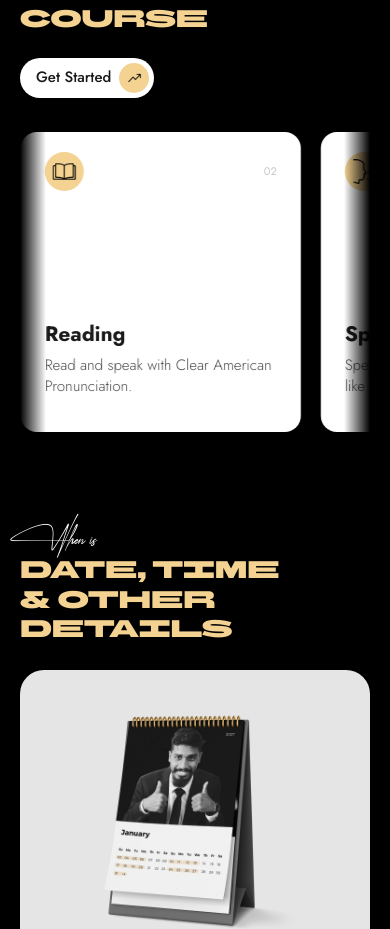
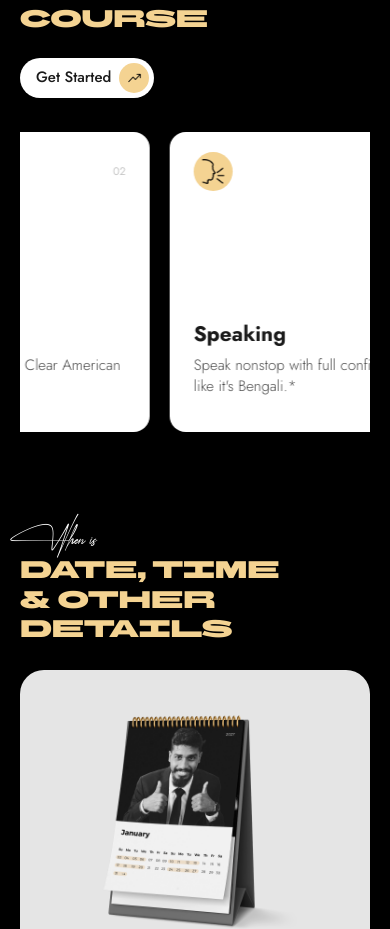
Before and after one commit to AsifMahadi1/school-of-mastery, a Next.js app: page / in a window 390 px wide. Shown: the part 1065-1994 px from the top of the page. Built offline with nearby package versions, Linux system fonts and the light colour scheme.

Commit message:
Course cards: stepped carousel (slide in, rest, next) with hard edges

```diff
--- a/components/CourseCardRow.tsx
+++ b/components/CourseCardRow.tsx
@@ -1,58 +1,56 @@
 "use client";
 
 import Image from "next/image";
-import { useCallback, useEffect, useRef, useState, type CSSProperties } from "react";
+import { useEffect, useRef, useState, type CSSProperties } from "react";
 import { courseCards } from "@/lib/courseCards";
 
 /**
- * Course card row — an auto-scrolling marquee (right→left), the same behaviour
- * as the video strip: the cards stream past, a card arriving from the right
- * fades in over the edge ramp, and once the last card has come on screen the row
- * is back at the start with no visible jump (the reset lives inside the loop —
- * the track translates by exactly one set width per cycle).
+ * Course card row — a STEPPED carousel: one card slides in, the row rests, then
+ * the next card slides in. Once the last card has come on screen the row is
+ * back at the start — the reset is instant and invisible, because shifting by
+ * exactly one set width shows the identical picture.
  *
- * Boss: 'কার্ডগুলো ডান থেকে বামে সোয়াইপ করে করে আসবে। শেষেরটা স্ক্রিনে চলে আসলে,
- * আবার শুরু থেকে শুরু হবে।'
+ * Boss: 'নতুন নতুন একটা স্ক্রিনে আসবে এবং থেমে যাবে, আবার আরেকটা আসবে' — so this is
+ * NOT the continuous marquee the video strip uses, and the row keeps HARD edges
+ * (no fade) inside the content column's bounds.
  *
- * The mechanics live in globals.css (`.marquee*`): one set is measured,
- * duplicated enough times to cover two viewports, and the loop duration follows
- * from that width so the speed stays constant at any size. The row pauses on
- * hover, keyboard focus, drag and while off-screen, and with
- * prefers-reduced-motion it becomes a plain swipeable scroller instead.
+ * Mechanics: one card width + gap is measured, enough duplicate sets are
+ * rendered to cover the viewport twice over, and a timer advances one card per
+ * STEP_MOVE_MS + STEP_HOLD_MS. The row rests while hovered or focused (so a card
+ * can be read) and while off-screen (no wasted timers); with
+ * prefers-reduced-motion it never advances and becomes a plain swipeable
+ * scroller instead.
  *
  * The row is also the scroll-reveal group, so it reveals every card (with its
- * stagger) when it arrives — including the ones clipped outside the viewport.
+ * stagger) when it arrives — including the ones outside the viewport.
  */
 
-/** Marquee speed in px per second — the single value to tune. */
-const SPEED_PX_PER_SECOND = 44;
-
+/** How long one step takes to slide. */
+const STEP_MOVE_MS = 750;
+/** How long the row rests on a card before the next step. */
+const STEP_HOLD_MS = 2600;
+/** Soft landing for each step. */
+const STEP_EASE = "cubic-bezier(0.22, 0.61, 0.36, 1)";
 /** Sets in the markup before the first measurement (SSR + first paint). */
 const INITIAL_SETS = 3;
-
-/** Pause held after a drag is released, before the marquee resumes. */
-const RESUME_DELAY_MS = 900;
 
 export default function CourseCardRow() {
   const viewportRef = useRef<HTMLDivElement>(null);
   const trackRef = useRef<HTMLDivElement>(null);
-  const dragRef = useRef({ startX: 0 });
-  const resumeTimer = useRef<number | null>(null);
 
+  const [step, setStep] = useState(0);
+  const [stepWidth, setStepWidth] = useState(0);
   const [sets, setSets] = useState(INITIAL_SETS);
-  const [setWidth, setSetWidth] = useState(0);
-  const [dragging, setDragging] = useState(false);
-  const [dragX, setDragX] = useState(0);
-  const [cooldown, setCooldown] = useState(false);
+  const [instant, setInstant] = useState(false);
   const [offscreen, setOffscreen] = useState(false);
+  const [engaged, setEngaged] = useState(false);
   const [reducedMotion, setReducedMotion] = useState(false);
 
-  /** The marquee is paused as long as any of these hold (CSS adds hover/focus). */
-  const paused = offscreen || dragging || cooldown;
-  const duration = setWidth > 0 ? setWidth / SPEED_PX_PER_SECOND : 0;
+  const perSet = courseCards.length;
+  const resting = offscreen || engaged || reducedMotion || stepWidth === 0;
 
   /* ------------------------------------------------------------------ *
-   * Reduced motion: no marquee at all, the row stays a native scroller.
+   * Reduced motion: no stepping at all, the row stays a native scroller.
    * ------------------------------------------------------------------ */
   useEffect(() => {
     const query = window.matchMedia("(prefers-reduced-motion: reduce)");
@@ -63,19 +61,23 @@ export default function CourseCardRow() {
   }, []);
 
   /* ------------------------------------------------------------------ *
-   * Measure one set (cards + their gaps) and keep enough duplicate sets to
-   * cover the viewport twice over. The speed then follows from that width.
+   * Measure one step (card + gap) and keep enough duplicate sets to cover the
+   * viewport twice over, so a step never runs out of cards on the right.
    * ------------------------------------------------------------------ */
   useEffect(() => {
-    const firstSet = trackRef.current?.querySelector<HTMLElement>("[data-set]");
-    if (!firstSet) return;
+    const track = trackRef.current;
+    if (!track) return;
 
     const measure = () => {
-      const gap = Number.parseFloat(getComputedStyle(firstSet).columnGap) || 0;
-      const width = firstSet.offsetWidth + gap;
-      if (width <= 0) return;
-      setSetWidth(width);
-      setSets(Math.max(2, Math.ceil((window.innerWidth * 2) / width) + 1));
+      const set = track.querySelector<HTMLElement>("[data-set]");
+      const card = track.querySelector<HTMLElement>("[data-set] > li");
+      if (!set || !card) return;
+      const gap = Number.parseFloat(getComputedStyle(set).columnGap) || 0;
+      const width = card.offsetWidth + gap;
+      const setWidth = set.offsetWidth + gap;
+      if (width <= 0 || setWidth <= 0) return;
+      setStepWidth(width);
+      setSets(Math.max(2, Math.ceil((window.innerWidth * 2) / setWidth) + 1));
     };
 
     measure();
@@ -97,99 +99,53 @@ export default function CourseCardRow() {
   }, []);
 
   /* ------------------------------------------------------------------ *
-   * Drag: pause while held, resume a moment after release.
+   * The step timer: one card per MOVE + HOLD, landing on card boundaries.
    * ------------------------------------------------------------------ */
-  const scheduleResume = useCallback((delay = RESUME_DELAY_MS) => {
-    if (resumeTimer.current !== null) window.clearTimeout(resumeTimer.current);
-    setCooldown(true);
-    resumeTimer.current = window.setTimeout(() => {
-      resumeTimer.current = null;
-      setCooldown(false);
-    }, delay);
-  }, []);
+  useEffect(() => {
+    if (resting) return;
+    const timer = window.setInterval(() => {
+      setStep((current) => (current >= perSet ? current : current + 1));
+    }, STEP_MOVE_MS + STEP_HOLD_MS);
+    return () => window.clearInterval(timer);
+  }, [resting, perSet]);
 
-  useEffect(
-    () => () => {
-      if (resumeTimer.current !== null) window.clearTimeout(resumeTimer.current);
-    },
-    [],
-  );
-
-  const onPointerDown = useCallback(
-    (event: React.PointerEvent<HTMLDivElement>) => {
-      if (reducedMotion) return; // native scrolling owns the row in that case
-      if (event.pointerType === "mouse" && event.button !== 0) return;
-      if (resumeTimer.current !== null) {
-        window.clearTimeout(resumeTimer.current);
-        resumeTimer.current = null;
-      }
-      setCooldown(false);
-      dragRef.current = { startX: event.clientX };
-      setDragging(true);
-    },
-    [reducedMotion],
-  );
-
-  const endDrag = useCallback(() => {
-    setDragging(false);
-    setDragX(0);
-    scheduleResume();
-  }, [scheduleResume]);
-
-  /* Pointer capture would swallow interactions on the cards, so the drag
-   * listens on the window instead: it keeps working when the pointer leaves. */
+  /* ------------------------------------------------------------------ *
+   * End of a set: jump back to the start with no transition — one set width
+   * later the picture is identical, so nothing is seen.
+   * ------------------------------------------------------------------ */
   useEffect(() => {
-    if (!dragging) return;
-
-    const onMove = (event: PointerEvent) => {
-      const dx = event.clientX - dragRef.current.startX;
-      // left: up to one full set; right: a short rubber band past the start
-      const limit = setWidth > 0 ? setWidth : 0;
-      setDragX(Math.max(-limit, Math.min(dx, limit * 0.35)));
-    };
-    const onEnd = () => endDrag();
-
-    window.addEventListener("pointermove", onMove, { passive: true });
-    window.addEventListener("pointerup", onEnd);
-    window.addEventListener("pointercancel", onEnd);
-    return () => {
-      window.removeEventListener("pointermove", onMove);
-      window.removeEventListener("pointerup", onEnd);
-      window.removeEventListener("pointercancel", onEnd);
-    };
-  }, [dragging, endDrag, setWidth]);
+    if (step !== perSet) return;
+    const timer = window.setTimeout(() => {
+      setInstant(true);
+      setStep(0);
+      // two frames: one to paint the un-transitioned jump, one to re-arm
+      window.requestAnimationFrame(() => window.requestAnimationFrame(() => setInstant(false)));
+    }, STEP_MOVE_MS + 60);
+    return () => window.clearTimeout(timer);
+  }, [step, perSet]);
 
   const trackStyle = {
-    "--marquee-set-width": `${setWidth}px`,
-    "--marquee-duration": `${duration}s`,
+    transform: `translate3d(${-(step * stepWidth)}px, 0, 0)`,
+    transition:
+      instant || reducedMotion || stepWidth === 0
+        ? "none"
+        : `transform ${STEP_MOVE_MS}ms ${STEP_EASE}`,
   } as CSSProperties;
 
   return (
     <div
       ref={viewportRef}
       role="region"
-      aria-label="What to expect from the course — auto-scrolling list of cards"
+      aria-label="What to expect from the course — cards that step through automatically"
       tabIndex={0}
       data-reveal-group
-      data-paused={paused ? "true" : undefined}
-      onPointerDown={onPointerDown}
-      className={`marquee marquee-column marquee-fade ${
-        dragging ? "cursor-grabbing select-none" : "cursor-grab"
-      }`}
+      className="marquee marquee-column cursor-default"
+      onMouseEnter={() => setEngaged(true)}
+      onMouseLeave={() => setEngaged(false)}
+      onFocusCapture={() => setEngaged(true)}
+      onBlurCapture={() => setEngaged(false)}
     >
-      <div
-        ref={trackRef}
-        data-run={setWidth > 0 ? "true" : undefined}
-        style={trackStyle}
-        className="marquee-track"
-      >
-        <div
-          className="flex gap-[clamp(20px,1.2vw,23px)]"
-          style={{
-            transform: `translate3d(${dragX}px, 0, 0)`,
-            transition: dragging ? "none" : "transform 400ms ease-out",
-          }}
-        >
+      <div ref={trackRef} className="marquee-track" style={trackStyle}>
         {Array.from({ length: sets }, (_, setIndex) => {
           const clone = setIndex > 0;
           return (
@@ -245,6 +201,5 @@ export default function CourseCardRow() {
         })}
       </div>
     </div>
-    </div>
   );
 }
```
Also changed, not shown: app/globals.css (+4 -3 lines). Lines whose indentation alone changed are shown as unchanged.
